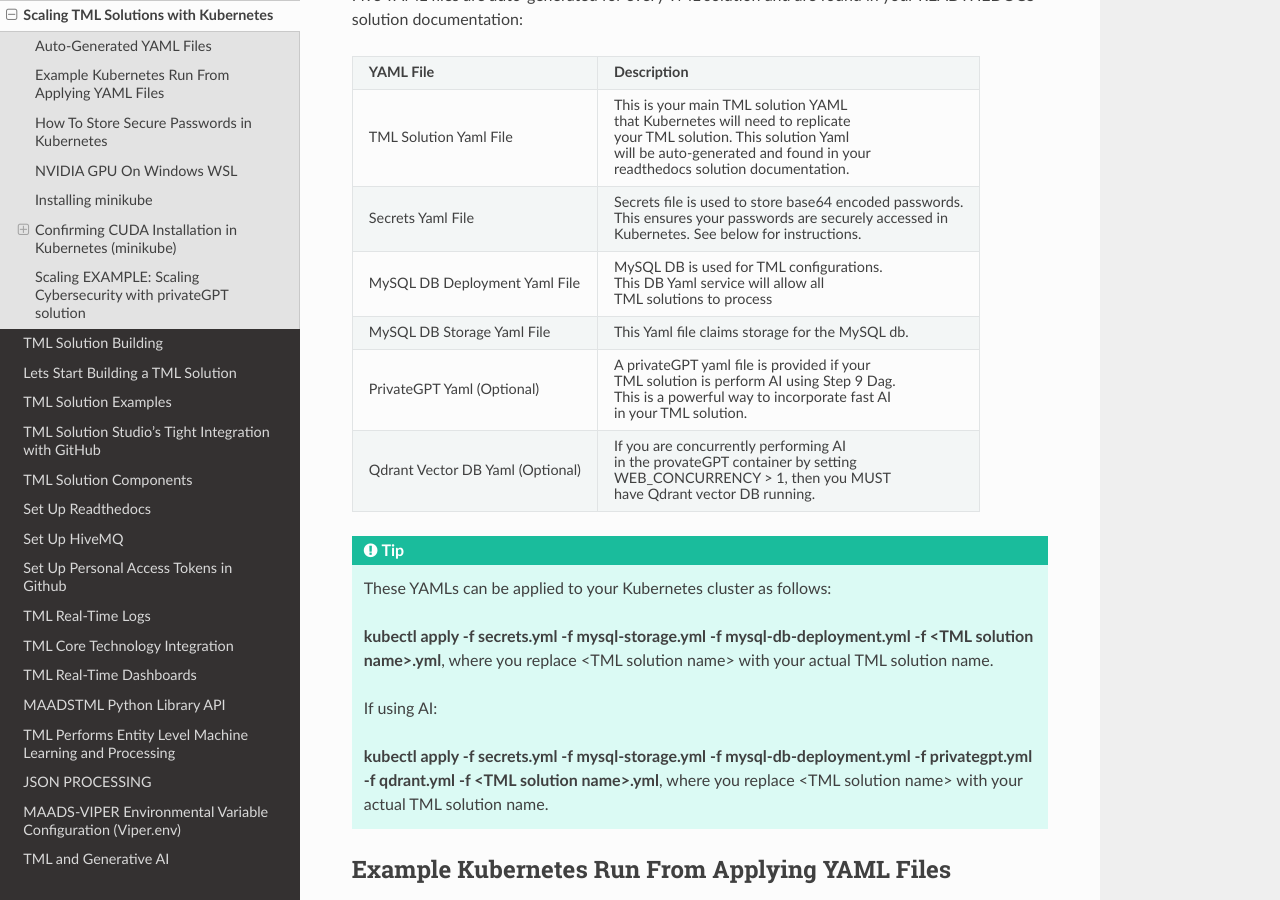
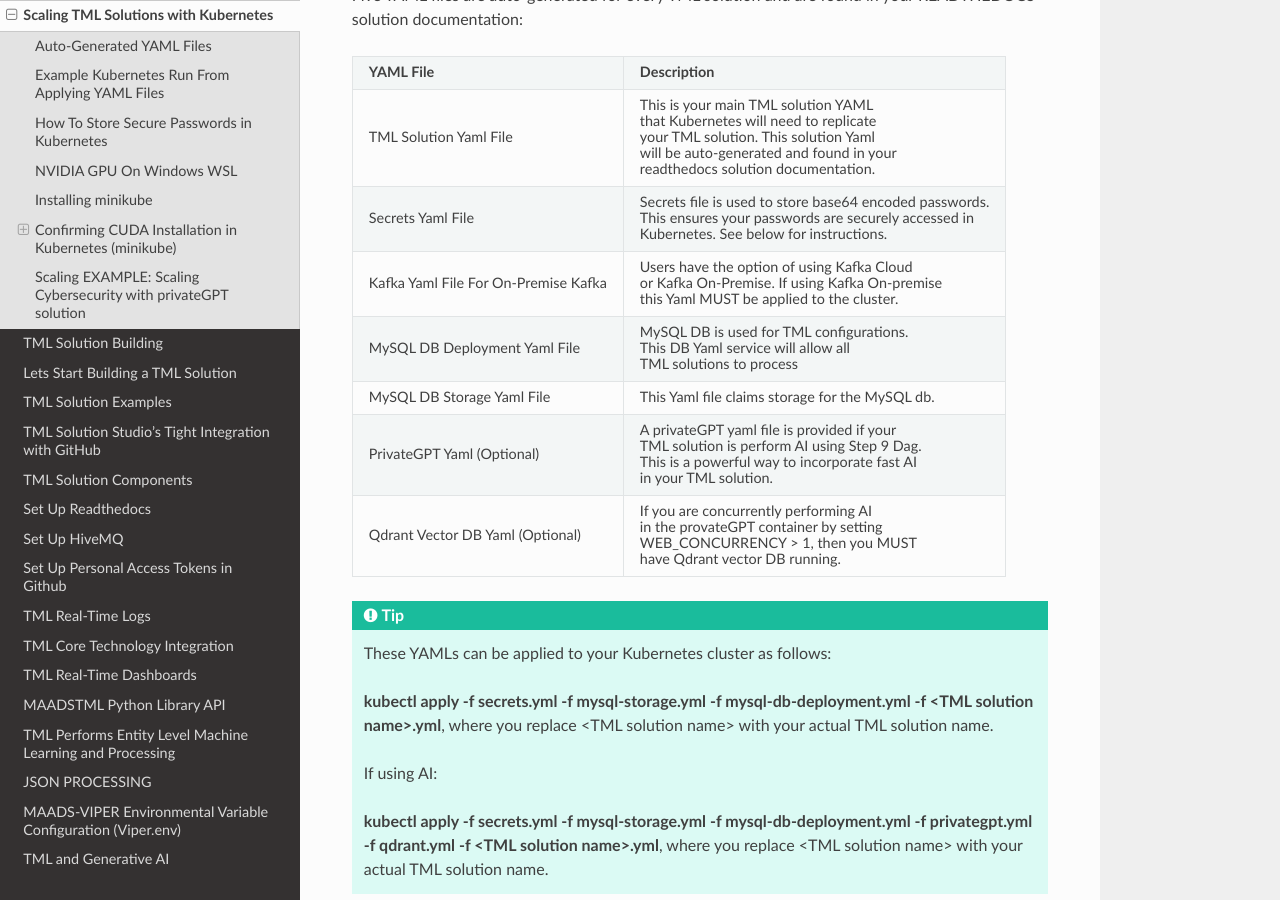
Before and after one commit to smaurice101/readthedocs, a Sphinx documentation site: the page built from docs/source/kube.rst, in a window 1280 px wide and 900 px high, scrolled down 1295 px. Built offline with Sphinx 7.4.7 and the Read the Docs theme 3.1.0, drawn with Linux system fonts in a browser that asks for light colours.

Commit message:
Update kube.rst

```diff
--- a/docs/source/kube.rst
+++ b/docs/source/kube.rst
@@ -45,6 +45,12 @@
        This ensures your passwords are securely accessed in
 
        Kubernetes.  See below for instructions.
+   * - Kafka Yaml File For On-Premise Kafka
+     - Users have the option of using Kafka Cloud
+
+       or Kafka On-Premise.  If using Kafka On-premise
+
+       this Yaml MUST be applied to the cluster.
    * - MySQL DB Deployment Yaml File
      - MySQL DB is used for TML configurations.
 
```
